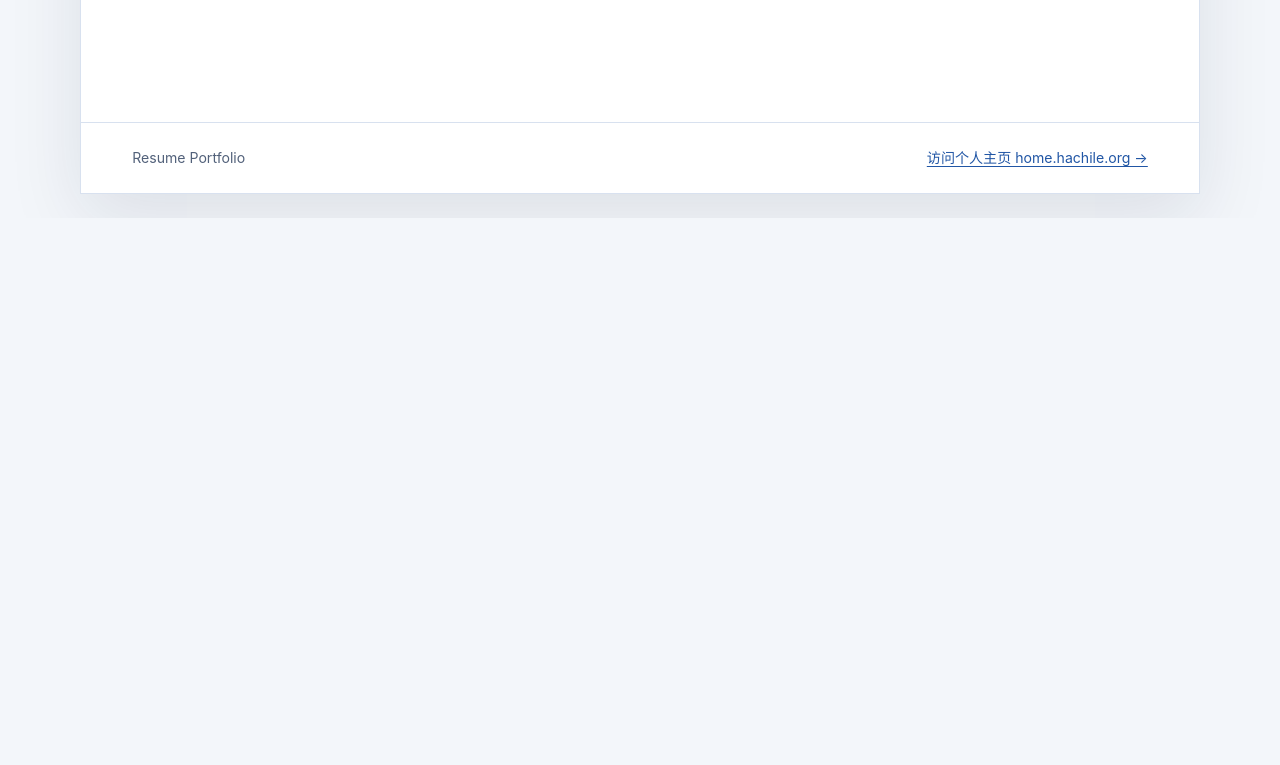
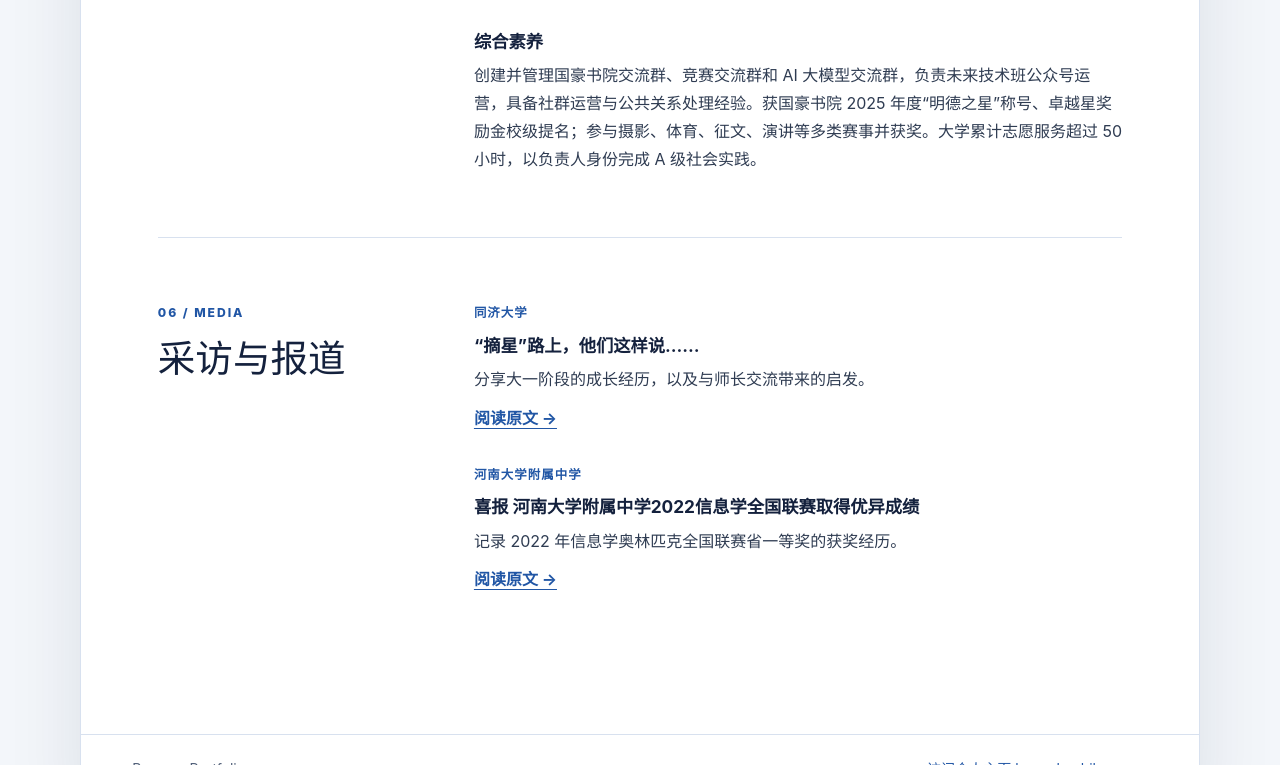
Before and after one commit to GPDdev/cv.hachile.org, a plain HTML site: page index.html in a window 1280 px wide. Shown: the part 4265-5030 px from the top of the page. Before the commit the page ends 4483 px from the top, so only its background shows below. Drawn offline with Linux system fonts and the light colour scheme.

Commit message:
feat: add media coverage and project repositories

```diff
--- a/index.html
+++ b/index.html
@@ -93,6 +93,7 @@
     .skill p, .project p, .strength p { margin: 0; color: #2f3c52; }
     .project-meta { margin: 0 0 .55rem !important; color: var(--accent) !important; font-size: .78rem; font-weight: 800; letter-spacing: .08em; text-transform: uppercase; }
     .project-link { display: inline-block; margin-bottom: 1.5rem; font-weight: 700; }
+    .project-repos { display: flex; flex-wrap: wrap; gap: .4rem 1rem; margin-top: .65rem !important; font-weight: 700; }
 
     footer { display: flex; justify-content: space-between; gap: 1rem; padding: 1.4rem clamp(1.25rem, 4vw, 3.5rem); border-top: 1px solid var(--line); color: var(--muted); font-size: .88rem; }
 
@@ -220,18 +221,21 @@
             <p class="project-meta">国家级大学生创新创业训练计划 · 总策划</p>
             <h3>西南一楼数字孪生平台</h3>
             <p>基于朱合华院士团队的基础设施数字底座与同济 iS3 Lab，构建以西南一楼宿舍为基座的未来书院社区平台。我负责从计划提出、招募成员、寻求实验室和导师支持，到计划书撰写、API 申请、Blender 三维建模、云服务器评估部署与 UI 设计。该项目已升级为国家级大创项目。</p>
+            <p class="project-repos"><a href="https://github.com/Southwest-Building-1-Digital-Twin/DROM">GitHub: DROM →</a></p>
           </article>
 
           <article class="project">
             <p class="project-meta">独立开发</p>
             <h3>IASR System：空中态势识别集成系统</h3>
             <p>系统以视频为输入进行目标检测与跟踪，计算交通态势指标与拥堵指数，同时给出基于视频清晰度的能见度态势估计，最终输出统一格式的事件，并根据配置将事件路由给运行、安防、应急、交管等对象。项目获同济大学国豪书院第三届“研学济豪”海报展三等奖。</p>
+            <p class="project-repos"><a href="https://github.com/GPDdev/IASR-Integrated-air-situation-recognition-system">GitHub：主仓库 →</a> <a href="https://github.com/GPDdev/IASR-System-Cloud-Version">云端版本 →</a> <a href="https://github.com/GPDdev/IASR-system-old-version">旧版本 →</a></p>
           </article>
 
           <article class="project">
             <p class="project-meta">国家级大学生创新创业训练计划 · 课题组成员</p>
             <h3>AegisDrive：面向自动驾驶失效场景的世界模型辅助最小风险决策系统</h3>
             <p>采用“舱内监控 + 舱外感知”双轨架构：舱内基于眼部与嘴部几何规则判定驾驶员状态，舱外使用轻量级 YOLOv8n 实现车辆检测与单目测距。基于世界模型，通过 Python 多进程并发处理双路视频流并实时预警，构建集成的主动式自驾安全方案。我负责舱内面部识别开发与项目文件撰写。项目获第 25 届“同路人”交通科技大赛新生赛二等奖，并升级为国家级大创项目；参加第九届中国国际大学生创新大赛同济大学校内赛获银奖。</p>
+            <p class="project-repos"><a href="https://github.com/AegisDrive-MRM/AegisDrive-MRM-ORG">GitHub: AegisDrive →</a> <a href="https://github.com/yanghan0316-cloud/IDMS_Project">GitHub: IDMS →</a></p>
           </article>
 
           <article class="project">
@@ -244,6 +248,7 @@
             <p class="project-meta">独立开发 · 时序数据分析</p>
             <h3>多模态驾驶室座椅压力分析系统</h3>
             <p>面向驾驶室座椅压力传感器数据，分析不同体重组别的压力变化趋势、稳定性指标与时序特征，为座椅设计优化和人机工程学研究提供数据支持。使用 pandas、NumPy 与 Matplotlib 完成数据处理、数值计算和可视化。</p>
+            <p class="project-repos"><a href="https://github.com/GPDdev/Multimodal-cab-seat-pressure-analysis-system">GitHub 仓库 →</a></p>
           </article>
 
           <article class="project">
@@ -256,6 +261,7 @@
             <p class="project-meta">第一作者 · 在投论文</p>
             <h3>基于人工智能的锂金属电池锂枝晶生长分析与预测</h3>
             <p>构建包含扫描电镜图像、电化学时间序列及电解质与界面特征参数的多源数据集，使用 CNN 进行枝晶形貌识别与分级，以卷积与循环神经网络预测极化电压和过电位波动，并通过回归模型分析电解质组成、传输性质与枝晶生长之间的关系，为锂金属电池安全设计提供可解释的筛选思路。</p>
+            <p class="project-repos"><a href="https://github.com/GPDdev/Lithium-Dendrite-Cellular-Automata-Simulator">GitHub：锂枝晶元胞自动机模拟器 →</a></p>
           </article>
         </div>
       </section>
@@ -280,6 +286,28 @@
           </article>
         </div>
       </section>
+
+      <section class="resume-section" aria-labelledby="coverage-title">
+        <div class="section-heading">
+          <p class="section-kicker">06 / Media</p>
+          <h2 id="coverage-title">采访与报道</h2>
+        </div>
+        <div class="section-body">
+          <article class="project">
+            <p class="project-meta">同济大学</p>
+            <h3>“摘星”路上，他们这样说……</h3>
+            <p>分享大一阶段的成长经历，以及与师长交流带来的启发。</p>
+            <p class="project-repos"><a href="https://mp.weixin.qq.com/s/uaXG-IesNEcs8MZf7jkt-w">阅读原文 →</a></p>
+          </article>
+          <article class="project">
+            <p class="project-meta">河南大学附属中学</p>
+            <h3>喜报  河南大学附属中学2022信息学全国联赛取得优异成绩</h3>
+            <p>记录 2022 年信息学奥林匹克全国联赛省一等奖的获奖经历。</p>
+            <p class="project-repos"><a href="https://mp.weixin.qq.com/s/hTgbyHszExfJbRYESbILQw">阅读原文 →</a></p>
+          </article>
+        </div>
+      </section>
+
     </main>
 
     <footer>
```
Also changed, not shown: en/index.html (+28 -0 lines).
